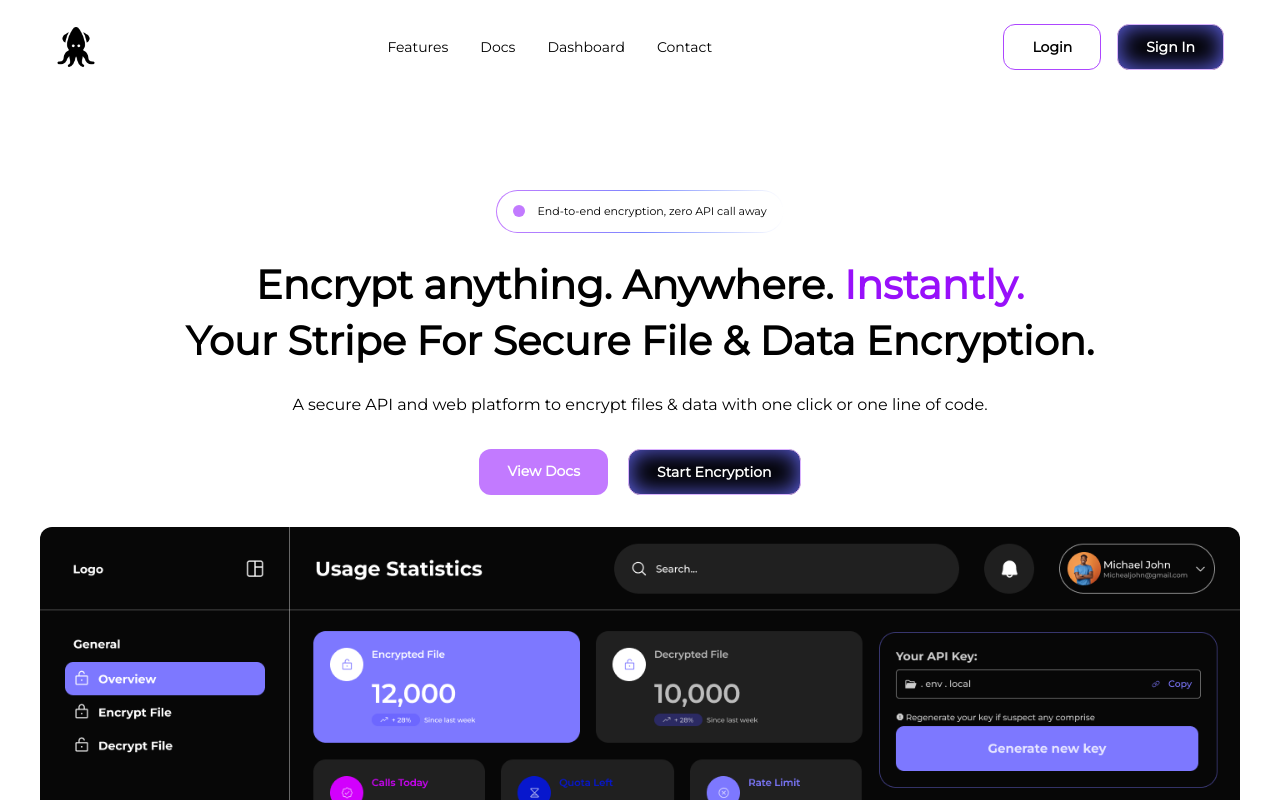
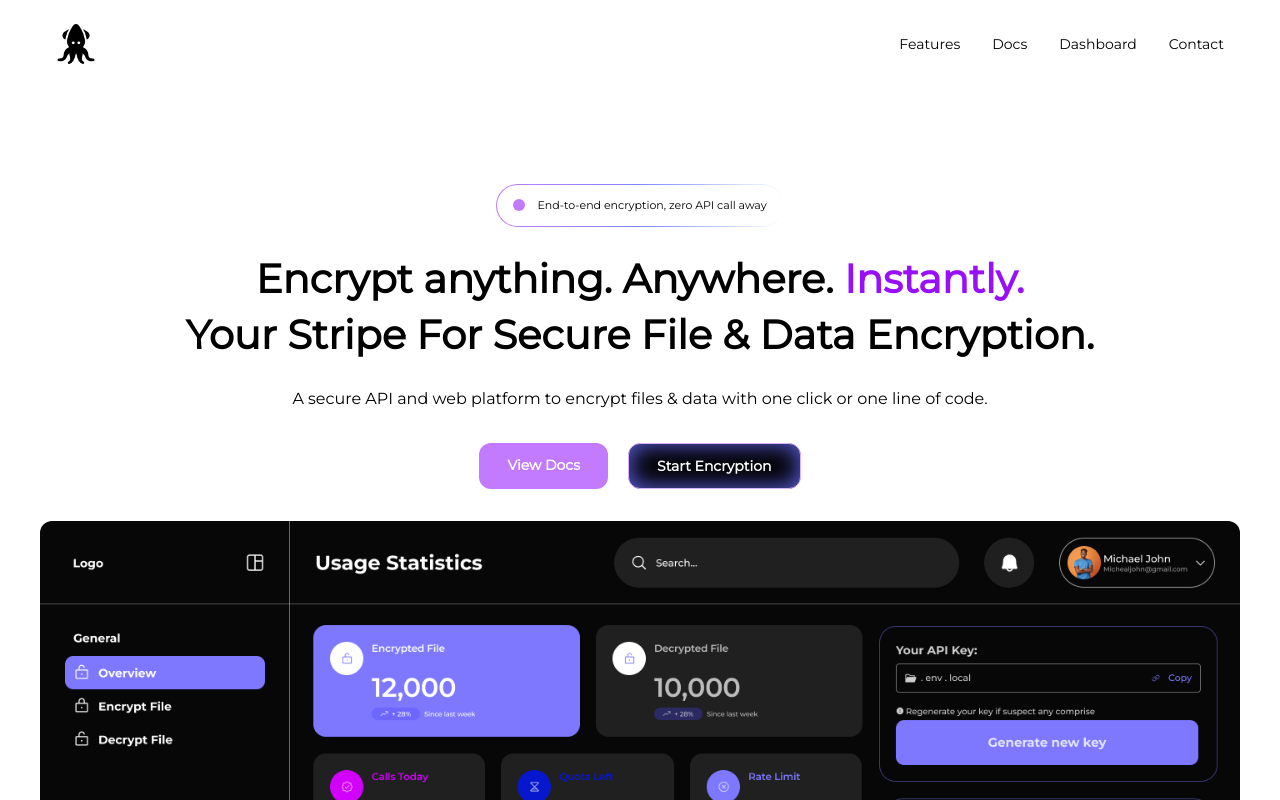
Before and after one commit to georgegoldman/mothrbox-frontend, a Next.js app: page / in a window 1280 px wide. Shown: the top 800 px of the page. Built offline with nearby package versions, Linux system fonts and the light colour scheme.

Commit message:
fixed from views

```diff
--- a/src/components/navbar.tsx
+++ b/src/components/navbar.tsx
@@ -53,21 +53,21 @@ export default function Navbar() {
         </a>
       </div>
 
-      <div className="hidden items-center space-x-4 lg:flex">
-        <Link
-          href="/login"
-          className="rounded-xl border border-purple-500 px-7 py-3 text-sm font-bold text-black transition hover:bg-gray-100"
-        >
-          Login
-        </Link>
-        <Link
-          href="/signup"
-          className="rounded-xl border border-purple-300 bg-black px-7 py-3 text-sm font-bold text-white shadow-[inset_0_0_25px_#6366f1] transition"
-        >
+      {/* <div className="hidden items-center space-x-4 lg:flex"> */}
+        {/* <Link */}
+          {/* href="/login" */}
+          {/* className="rounded-xl border border-purple-500 px-7 py-3 text-sm font-bold text-black transition hover:bg-gray-100" */}
+        {/* > */}
+          {/* Login */}
+        {/* </Link> */}
+        {/* <Link */}
+          {/* href="/signup" */}
+          {/* className="rounded-xl border border-purple-300 bg-black px-7 py-3 text-sm font-bold text-white shadow-[inset_0_0_25px_#6366f1] transition" */}
+        {/* > */}
           {/* hover:shadow-[inset_0_0_25px_#818cf8] - might use later */}
-          Sign In
-        </Link>
-      </div>
+          {/* Sign In */}
+        {/* </Link> */}
+      {/* </div> */}
 
       <div className="flex cursor-pointer lg:hidden" onClick={toggleMenu}>
         {isOpen ? <X size={30} /> : <Menu size={30} />}
```
Also changed, not shown: package.json (+7 -1 lines), 1 other file (tests, documents, lock files or other folders).
